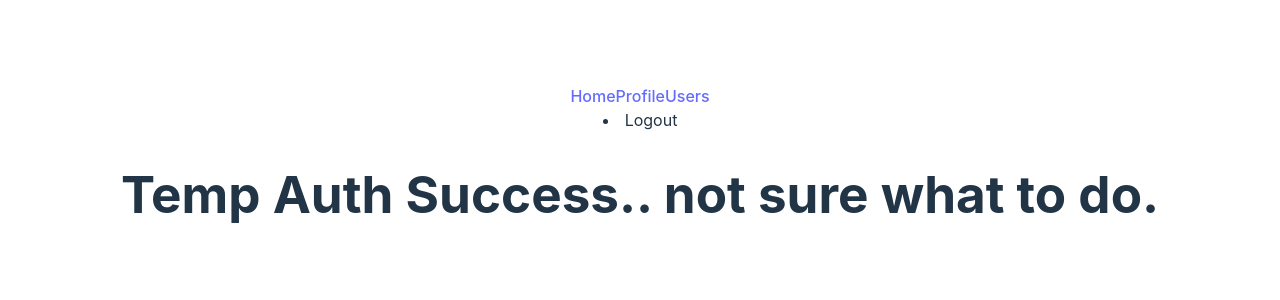
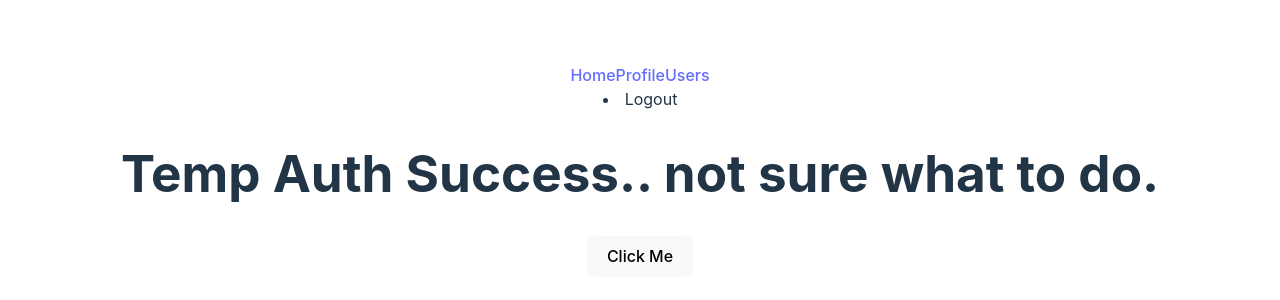
Before and after one commit to connorwarme/rop-lair, a React (Vite) app: page /auth/success in a window 1280 px wide. Shown: the part 230-530 px from the top of the page. Built offline with nearby package versions, Linux system fonts and the light colour scheme; no server answers.

Commit message:
Build request (after oauth) to server w/ cookie

```diff
--- a/src/components/Temp.jsx
+++ b/src/components/Temp.jsx
@@ -1,7 +1,39 @@
+import { useState } from "react";
+import axios from "axios";
+
 const Temp = () => {
+  const [user, setUser] = useState(null)
+
+  const getUser = () => {
+    // get cookie
+    // send axios req w/ cookie to backend
+    // get userid, deserialize user
+    // then make JWT and return token
+    // setUser on client, show it on temp page
+    // const cookie = document.cookie
+    // const connect = cookie.split('=')[1]
+
+    axios.get("http://localhost:3000/login/failed", {
+      withCredentials: true,
+    })
+      .then(res => {
+        console.log(res)
+        // if (res.status === 200 && res.data.user) {
+        //   console.log(res.data)
+        //   setUserObject(res.data.user)
+        // save access and refresh tokens to local storage?
+        // }
+      })
+      .catch(err => {
+        console.log(err)
+      })
+  }
+
   return (
     <>
       <h1>Temp Auth Success.. not sure what to do. </h1>
+      <button onClick={getUser}>Click Me</button>
+      { user && <h4>{user.first_name}</h4> }
     </>
    );
 }
```
